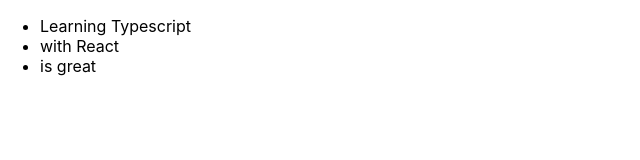
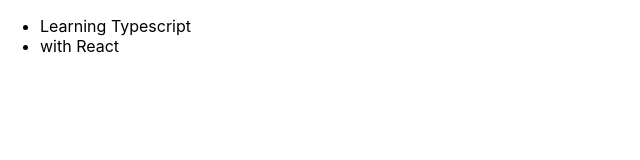
Before and after one commit to betoDavila86/Todos-typescript, a React (Create React App) app: page / in a window 1280 px wide. Shown: the top 160 px of the page, without its empty margins (0-640 px from the left). Built offline with nearby package versions, Linux system fonts and the light colour scheme.

Commit message:
next feature will be NewTodo component

```diff
--- a/package.json
+++ b/package.json
@@ -14,6 +14,7 @@
     "react-dom": "^17.0.2",
     "react-scripts": "4.0.3",
     "typescript": "^4.2.3",
+    "uuid": "^8.3.2",
     "web-vitals": "^1.1.1"
   },
   "scripts": {
@@ -39,5 +40,8 @@
       "last 1 firefox version",
       "last 1 safari version"
     ]
+  },
+  "devDependencies": {
+    "@types/uuid": "^8.3.1"
   }
 }
--- a/src/App.tsx
+++ b/src/App.tsx
@@ -4,8 +4,7 @@
 function App() {
   const todos = [
     new Todo("Learning Typescript"),
-    new Todo("with React"),
-    new Todo("is great")
+    new Todo("with React")
   ];
 
   return (
--- a/src/Components/Todo/Todo.tsx
+++ b/src/Components/Todo/Todo.tsx
@@ -1,7 +1,7 @@
 import React from "react";
 
-const Todo: React.FC<{ todoItem: { id: string; text: string } }> = ({ todoItem }) => {
-    return <li key={todoItem.id}>{todoItem.text}</li>;
+const Todo: React.FC<{ text: string }> = ({ text }) => {
+    return <li>{text}</li>;
 }
 
 export default Todo;
--- a/src/Components/Todos/Todos.tsx
+++ b/src/Components/Todos/Todos.tsx
@@ -4,7 +4,7 @@
 
 const Todos: React.FC<{ todos: Todo[] }> = ({ todos }) => {
     return (<ul>
-        {todos.map(todo => <TodoComponent todoItem={todo} />)}
+        {todos.map(todo => <TodoComponent key={todo.id} text={todo.text} />)}
     </ul>);
 }
 
--- a/src/models/todo.ts
+++ b/src/models/todo.ts
@@ -1,10 +1,12 @@
+import { v4 as uuidv4 } from 'uuid';
+
 class Todo {
     id: string;
     text: string;
 
     constructor(todoText: string) {
         this.text = todoText;
-        this.id = new Date().toISOString();
+        this.id = uuidv4();
     }
 }
 
```
Also changed, not shown: src/Components/NewTodo/NewTodo.tsx (added, +7 -0 lines), 1 other file (tests, documents, lock files or other folders).
